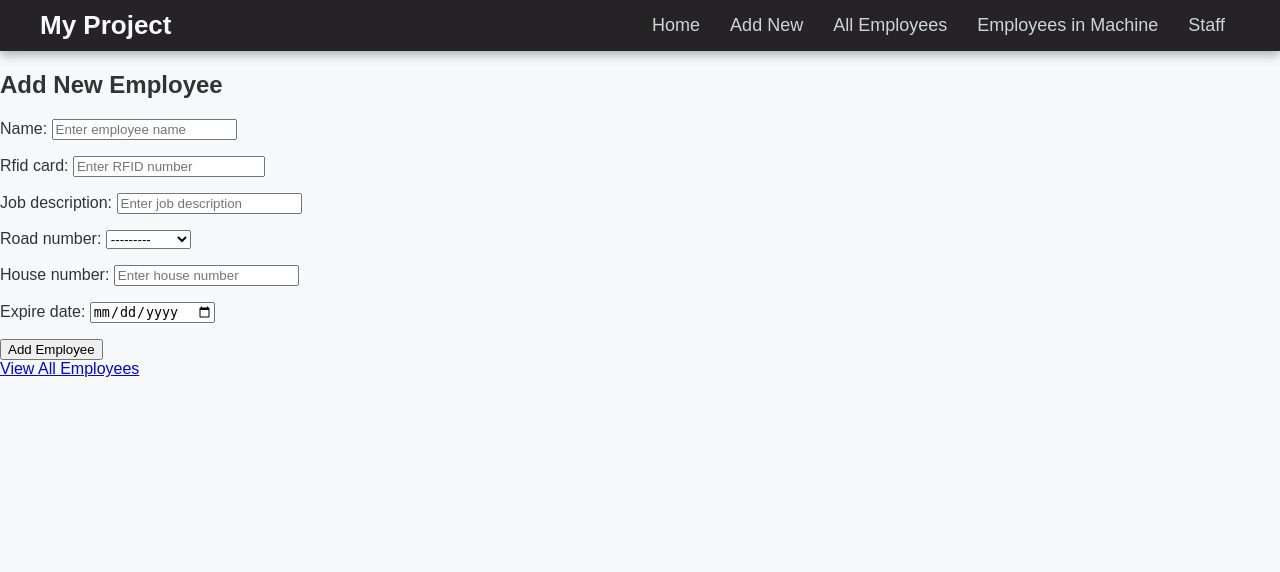
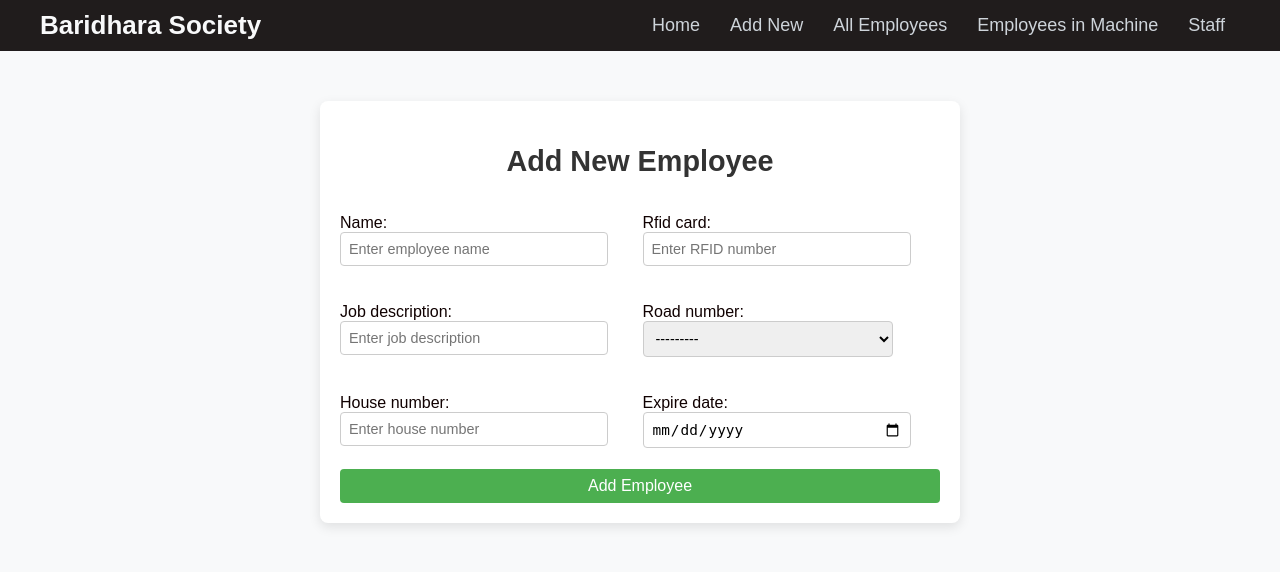
Before and after one commit to urstylelimon/employee_management_zkteco, a Django app: page /employees/new/ in a window 1280 px wide. Shown: the top 572 px of the page. Run offline with Django 5.2, Linux system fonts and the light colour scheme.

Commit message:
Implement New thing

```diff
--- a/employee_management/urls.py
+++ b/employee_management/urls.py
@@ -9,4 +9,7 @@ urlpatterns = [
     path('employees/new/', employee_views.employee_create_view, name='employee_create'),
     path('employees/', employee_views.employee_list_view, name='employee_list'),
     path('user_list/', employee_views.user_list_view, name='user_list'),
+    path('employee/<str:pk>', employee_views.single_user, name='single_user'),
+    path('employee/<int:pk>/toggle-status/', employee_views.toggle_employee_status, name='toggle_employee_status'),
+
 ]
--- a/employees/forms.py
+++ b/employees/forms.py
@@ -7,7 +7,7 @@ class EmployeeForm(forms.ModelForm):
         model = Employee
         fields = ['name', 'rfid_card', 'job_description', 'road_number', 'house_number', 'expire_date']
         widgets = {
-            'expire_date': forms.DateInput(attrs={'type': 'date'}),
+            'expire_date': forms.DateInput(attrs={'type': 'date','class': 'custom-input'}),
             'name': forms.TextInput(attrs={'placeholder': 'Enter employee name'}),
             'job_description': forms.TextInput(attrs={'placeholder': 'Enter job description'}),
             'house_number': forms.TextInput(attrs={'placeholder': 'Enter house number'}),
--- a/employees/views.py
+++ b/employees/views.py
@@ -1,4 +1,5 @@
 # employees/views.py
+from http.client import HTTPResponse
 from django.shortcuts import render, redirect
 from .models import Employee
 from .forms import EmployeeForm
@@ -71,7 +72,6 @@ def add_employee_to_zkteco(employee):
             print("Disconnected from ZKTeco machine.")
 
 
-
 # View to handle employee form submission
 def employee_create_view(request):
     if request.method == 'POST':
@@ -128,3 +128,25 @@ def user_list_view(request):
             print("Disconnected from ZKTeco machine.")
 
     return render(request, 'employees/user_list.html', {'users': users})
+
+
+from django.http import HttpResponse
+
+def single_user(request, pk):
+    single_employee = Employee.objects.get(rfid_card = pk)
+    context = {"single_employee":single_employee}
+    return render(request,'employees/single_user.html',context)
+
+
+def toggle_employee_status(request,pk):
+    employee = Employee.objects.get(rfid_card = pk)
+
+    # Check the selected action from the form and update the `is_active` status
+    action = request.POST.get('action')
+    if action == 'activate':
+        print("Done")
+    elif action == 'deactivate':
+        print("Fail")
+    employee.save()
+
+    return redirect('single_user', pk=pk)
--- /dev/null
+++ b/static/css/employee_form.css
@@ -0,0 +1,110 @@
+/* Variables for colors */
+:root {
+    --primary-color: #4CAF50;
+    --hover-color: #45a049;
+    --text-color: #333;
+    --background-color: #fff;
+    --border-color: #ccc;
+}
+
+/* General Container Styling */
+.container {
+    max-width: 600px;
+    margin: 50px auto;
+    padding: 20px;
+    background: var(--background-color);
+    border-radius: 8px;
+    box-shadow: 0 4px 12px rgba(0, 0, 0, 0.1);
+}
+
+h2 {
+    text-align: center;
+    font-size: 1.8rem; /* Responsive font size */
+    color: var(--text-color);
+    margin-bottom: 20px;
+}
+
+/* Form Styling */
+form {
+    display: grid;
+    grid-template-columns: repeat(2, 1fr);
+    gap: 5px;
+}
+
+input, select, textarea {
+    width: 90%; /* Set fixed width for input fields */
+    max-width: 250px; /* Optional: maximum width */
+    padding: 8px; /* Reduced padding */
+    border: 1px solid var(--border-color);
+    border-radius: 4px;
+    font-size: 0.9rem; /* Reduced font size */
+    transition: border-color 0.3s;
+}
+
+input:focus, select:focus, textarea:focus {
+    border-color: var(--primary-color);
+}
+
+/* Submit Button */
+.btn-primary {
+    grid-column: span 2;
+    padding: 8px; /* Adjusted padding for the button */
+    font-size: 1rem;
+    color: #fff;
+    background: var(--primary-color);
+    border: none;
+    border-radius: 4px;
+    cursor: pointer;
+    transition: background 0.3s;
+}
+
+.btn-primary:hover {
+    background: var(--hover-color);
+}
+
+/* Table Styling */
+table {
+    width: 100%;
+    margin-top: 40px;
+    border-collapse: collapse;
+}
+
+thead {
+    background: var(--primary-color);
+    color: #fff;
+}
+
+th, td {
+    padding: 12px;
+    font-size: 1rem;
+    text-align: left;
+}
+
+tbody tr:nth-child(even) {
+    background: #f9f9f9;
+}
+
+tbody tr:hover {
+    background: #e9f6e9;
+}
+
+tbody tr td[colspan="3"] {
+    text-align: center;
+    color: #999;
+    padding: 20px;
+}
+
+/* Responsive Adjustments */
+@media (max-width: 600px) {
+    .container {
+        padding: 15px;
+    }
+
+    th, td {
+        font-size: 0.9rem;
+    }
+
+    .btn-primary {
+        font-size: 0.9rem;
+    }
+}
--- a/static/css/employee_list.css
+++ b/static/css/employee_list.css
@@ -80,6 +80,7 @@ h4 {
     text-align: left; /* Left-align text */
     border-bottom: 2px solid #dee2e6; /* Thicker bottom border for rows */
     transition: background-color 0.3s; /* Smooth background transition */
+
 }
 
 .table th {
@@ -107,3 +108,6 @@ h4 {
         width: 100%; /* Full-width buttons on small screens */
     }
 }
+.hyp_text{
+    text-decoration: none;
+}
--- a/static/css/nav.css
+++ b/static/css/nav.css
@@ -5,14 +5,14 @@ body {
     padding: 0;
     box-sizing: border-box;
     background-color: #f8f9fa; /* Light background for body */
-    color: #333; /* Dark text color */
+    color: #100101; /* Dark text color */
 }
 
 .navbar {
-    background-color: #252325; /* Dark background for the navbar */
+    background-color: #201c1c; /* Dark background for the navbar */
     color: #f0f0f5; /* Light text color for navbar */
     padding: 10px 10px;
-    box-shadow: 0 4px 10px rgba(0, 0, 0, 0.3);
+
     position: relative;
     z-index: 10;
     transition: background-color 0.5s;
--- a/templates/employees/employee_form.html
+++ b/templates/employees/employee_form.html
@@ -2,20 +2,20 @@
 {% load static %}
 {% block content %}
 
+<head>
     <title>Add Employee</title>
+    <link rel="stylesheet" href="{% static 'css/employee_form.css' %}">
+</head>
 
-</head>
 <body>
-    <div class="container">
+    <div class="container employee-form-container">
     <h2>Add New Employee</h2>
     <form method="POST">
         {% csrf_token %}
         {{ form.as_p }}
         <button type="submit" class="btn btn-primary">Add Employee</button>
     </form>
-        <a href="{% url 'employee_list' %}" class="btn btn-link">View All Employees</a>
 </div>
 </body>
-</html>
 
 {% endblock %}
--- a/templates/employees/nav.html
+++ b/templates/employees/nav.html
@@ -11,7 +11,7 @@
 <body>
 <nav class="navbar">
     <div class="navbar-container">
-        <a href="/" class="navbar-brand">My Project</a>
+        <a href="/" class="navbar-brand"> Baridhara Society</a>
         <ul class="navbar-menu">
             <li><a href="/">Home</a></li>
             <li><a href="/employees/new/">Add New</a></li>
--- a/templates/employees/user_list.html
+++ b/templates/employees/user_list.html
@@ -1,8 +1,10 @@
 {% extends 'employees/base.html' %}
 {% load static %}
+
 {% block css %}
     <link rel="stylesheet" href="{% static 'css/user_list.css' %}">
 {% endblock %}
+
 {% block content %}
 <div class="container">
         <h1>Users on ZKTeco Device</h1>
```
Also changed, not shown: employees/tasks.py (+7 -0 lines), static/css/user_list.css (+79 -0 lines), templates/employees/employee_list.html (+10 -1 lines), templates/employees/single_user.html (added, +28 -0 lines), db.sqlite3. Lines whose indentation alone changed are shown as unchanged.
